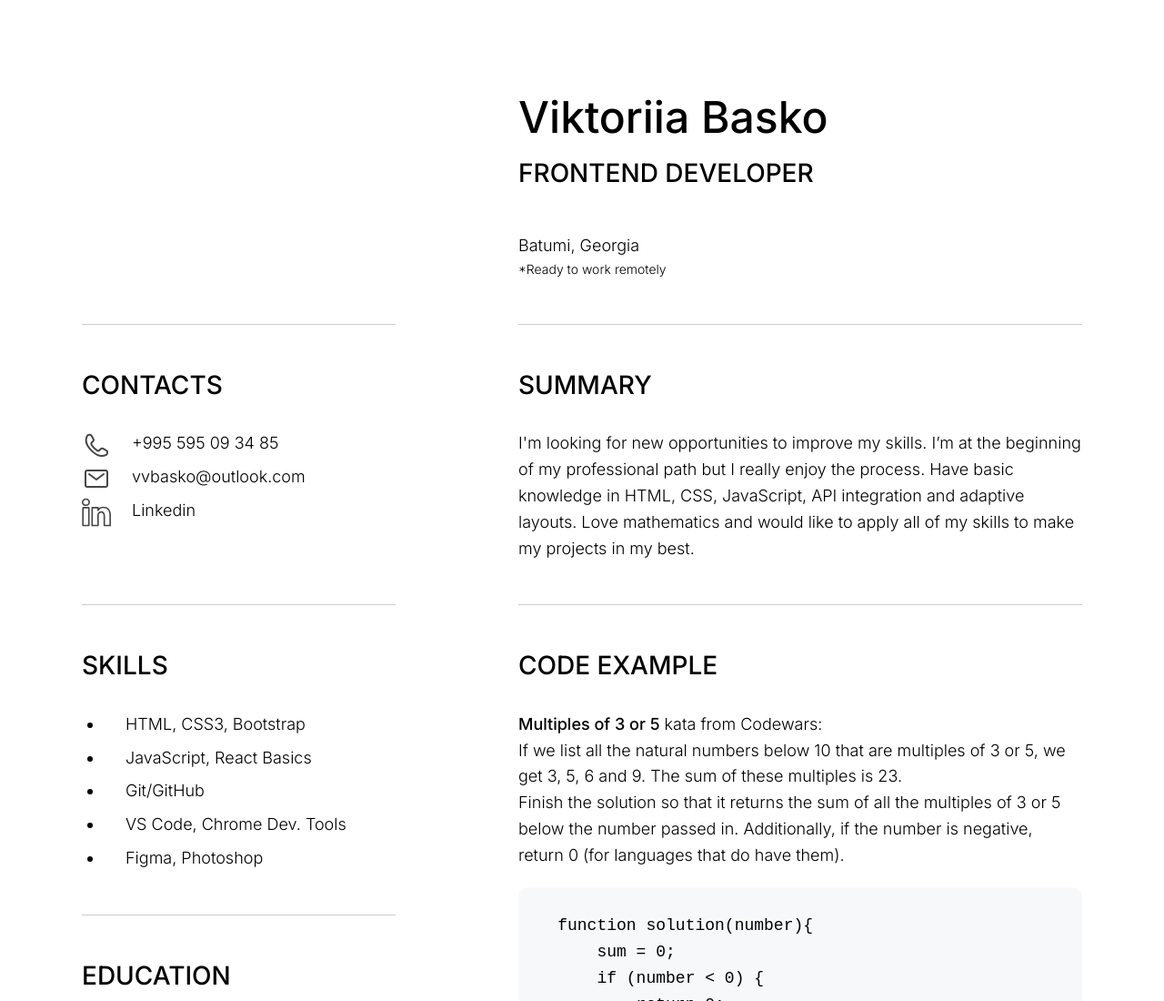
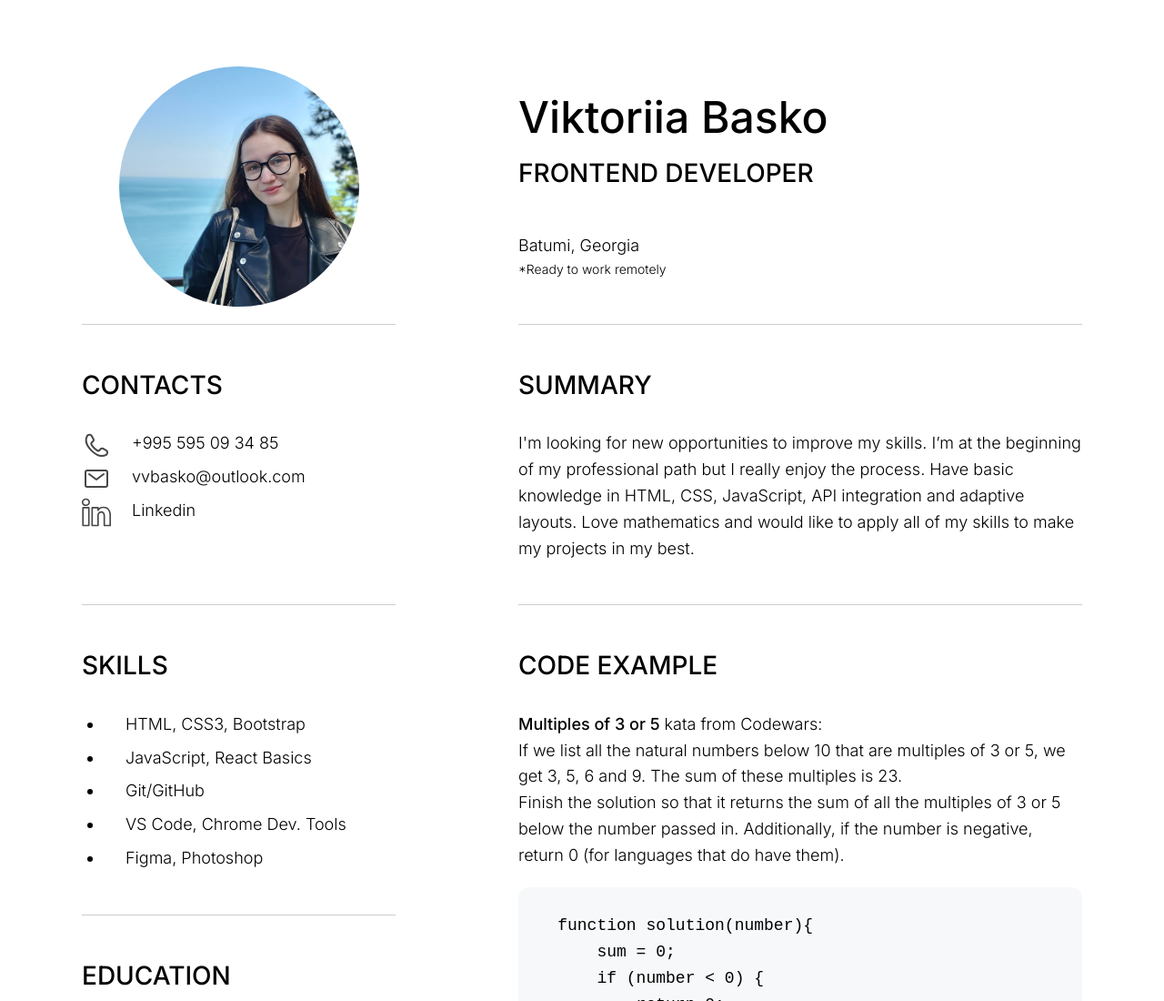
Before and after one commit to VBasko/rsschool-cv, a plain HTML site: page index.html in a window 1280 px wide. Shown: the top 1100 px of the page at 91% size. Drawn offline with Linux system fonts and the light colour scheme.

Commit message:
fix: replace images  path #2

```diff
--- a/src/style.css
+++ b/src/style.css
@@ -33,7 +33,7 @@ body {
   height: 264px;
   border-radius: 50%;
   overflow: hidden;
-  background-image: url(./images/my-photo.jpg);
+  background-image: url(../images/my-photo.jpg);
   background-position: center;
   background-size: cover;
   margin: 0 auto;
```
